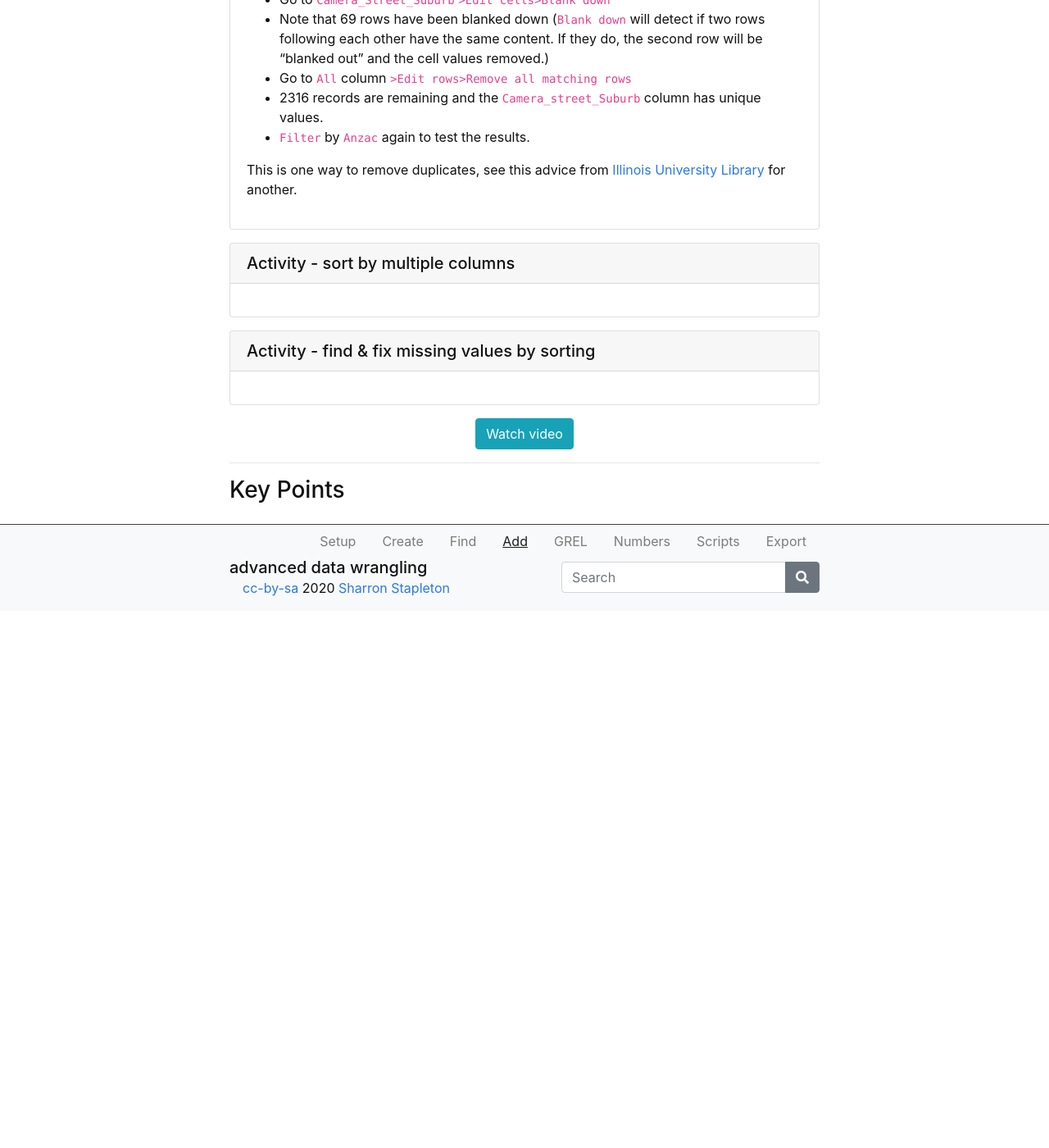
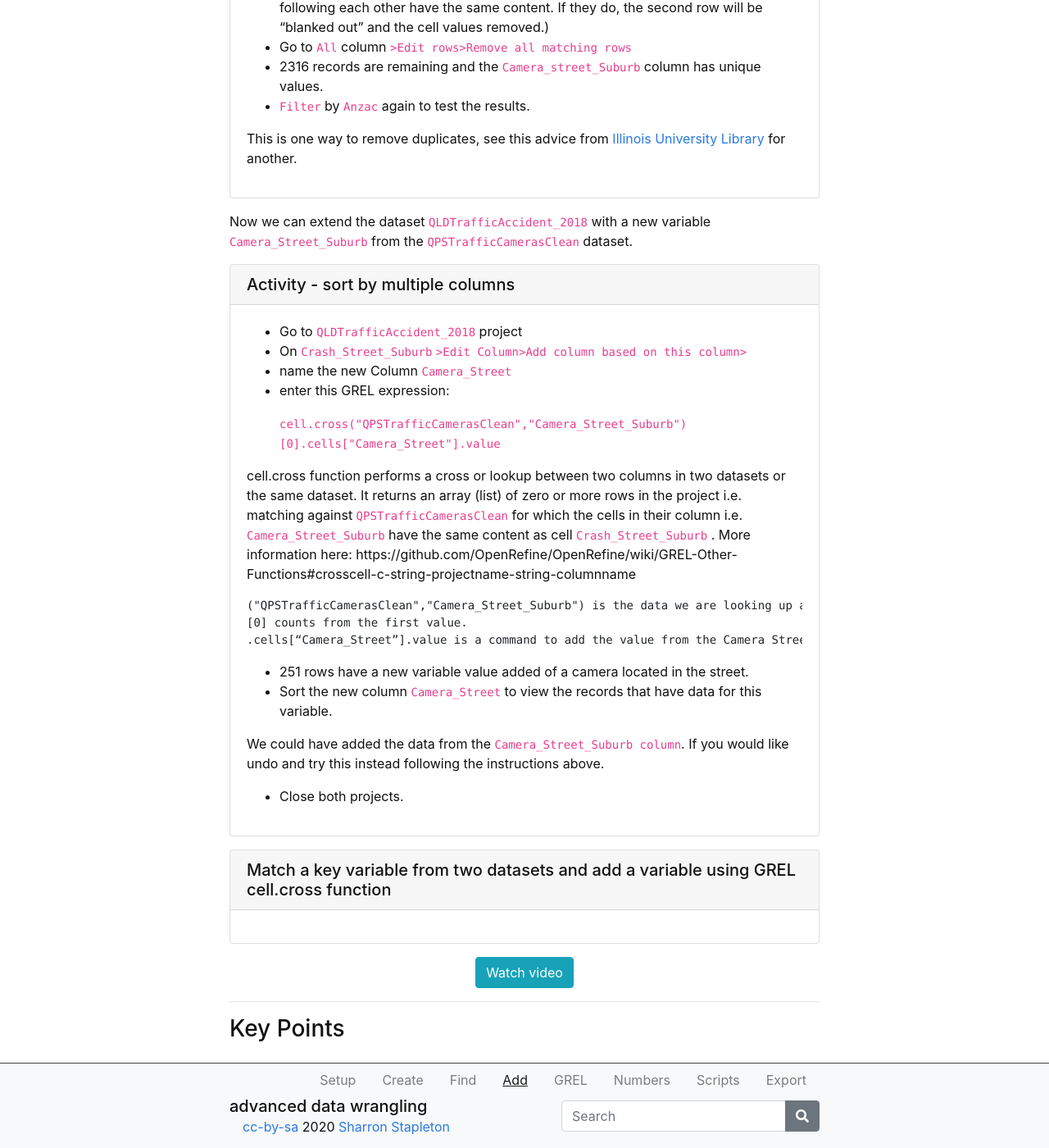
Before and after one commit to GULibrarySandbox/advanced-data-wrangle-old, a Jekyll site: the page built from content/4-lesson.md, in a window 1280 px wide and 1400 px high, scrolled down 1011 px. Shown: the whole window at 82% size. Built offline with Jekyll 4.4.1, drawn with Linux system fonts in a browser that asks for light colours; before the commit the page ends 1756 px from its top, so only the background shows below that.

Commit message:
Update 4-lesson.md

```diff
--- a/content/4-lesson.md
+++ b/content/4-lesson.md
@@ -25,8 +25,6 @@ We need to deduplicate this key variable in  `QPSTrafficCamerasClean`  so that i
 
 To look at an example, let’s filter  `Camera_Street_Suburb`  by the term  `Anzac`.  Kippa-Ring has two cameras listed.
 
-{% include button.md text="Watch video" link="    " color="info" %}
-
 {% capture text %}
 - Go to  `Camera_Street_Suburb`  `>Facet>Customized facets>Duplicates facet`
 - Click on  `True`  in the facet to see all the duplicate values (how many?)
@@ -39,12 +37,31 @@ To look at an example, let’s filter  `Camera_Street_Suburb`  by the term  `Anz
 
 This is one way to remove duplicates, see this advice from [Illinois University Library](https://guides.library.illinois.edu/openrefine/duplicates) for another.{% endcapture %} {% include card.md header="Remove duplicate rows" text=text %}
 
-{% capture text %}
-{% endcapture %} {% include card.md header="Activity - sort by multiple columns" text=text %}
-
+Now we can extend the dataset `QLDTrafficAccident_2018`  with a new variable  `Camera_Street_Suburb`  from the `QPSTrafficCamerasClean`  dataset.
 
 {% capture text %}
-{% endcapture %} {% include card.md header="Activity - find & fix missing values by sorting" text=text %}
+- Go to  `QLDTrafficAccident_2018`  project
+- On  `Crash_Street_Suburb`  `>Edit Column>Add column based on this column>`
+- name the new Column  `Camera_Street`
+- enter this GREL expression:
+
+  `cell.cross("QPSTrafficCamerasClean","Camera_Street_Suburb")[0].cells["Camera_Street"].value`
+
+cell.cross function performs a cross or lookup between two columns in two datasets or the same dataset. It returns an array (list) of zero or more rows in the project i.e. matching against  `QPSTrafficCamerasClean`  for which the cells in their column i.e.  `Camera_Street_Suburb`  have the same content as cell  `Crash_Street_Suburb` . More information here: https://github.com/OpenRefine/OpenRefine/wiki/GREL-Other-Functions#crosscell-c-string-projectname-string-columnname
+
+    ("QPSTrafficCamerasClean","Camera_Street_Suburb") is the data we are looking up and matching
+    [0] counts from the first value.
+    .cells[“Camera_Street”].value is a command to add the value from the Camera Street variable to the new column, if there is a match.
+
+- 251 rows have a new variable value added of a camera located in the street.
+- Sort the new column  `Camera_Street`  to view the records that have data for this variable.
+
+We could have added the data from the  `Camera_Street_Suburb column`.  If you would like undo and try this instead following the instructions above.
+
+- Close both projects.{% endcapture %} {% include card.md header="Activity - sort by multiple columns" text=text %}
+
+{% capture text %}
+{% endcapture %} {% include card.md header="Match a key variable from two datasets and add a variable using GREL cell.cross function" text=text %}
 
 {% include button.md text="Watch video" link="   " color="info" %}
 
```
